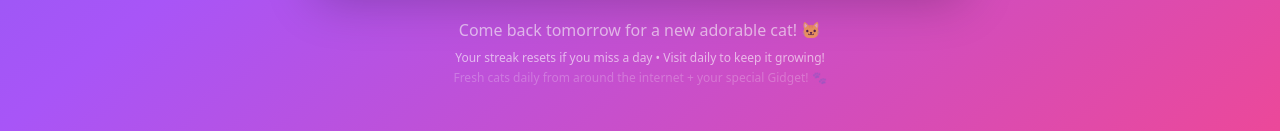
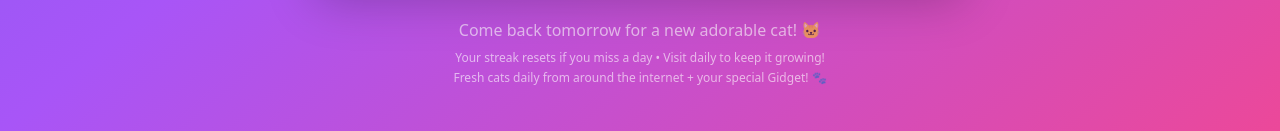
Before and after one commit to huscse/dailycat, a React (Vite) app: page / in a window 1280 px wide. Shown: the part 925-1056 px from the top of the page. Built offline with nearby package versions, Linux system fonts and the light colour scheme.

Commit message:
changed opacity

```diff
--- a/src/App.tsx
+++ b/src/App.tsx
@@ -470,7 +470,7 @@ function App() {
             Your streak resets if you miss a day • Visit daily to keep it
             growing!
           </p>
-          <p className="text-xs mt-1 opacity-40">
+          <p className="text-xs mt-1">
             Fresh cats daily from around the internet + your special Gidget! 🐾
           </p>
         </div>
```
